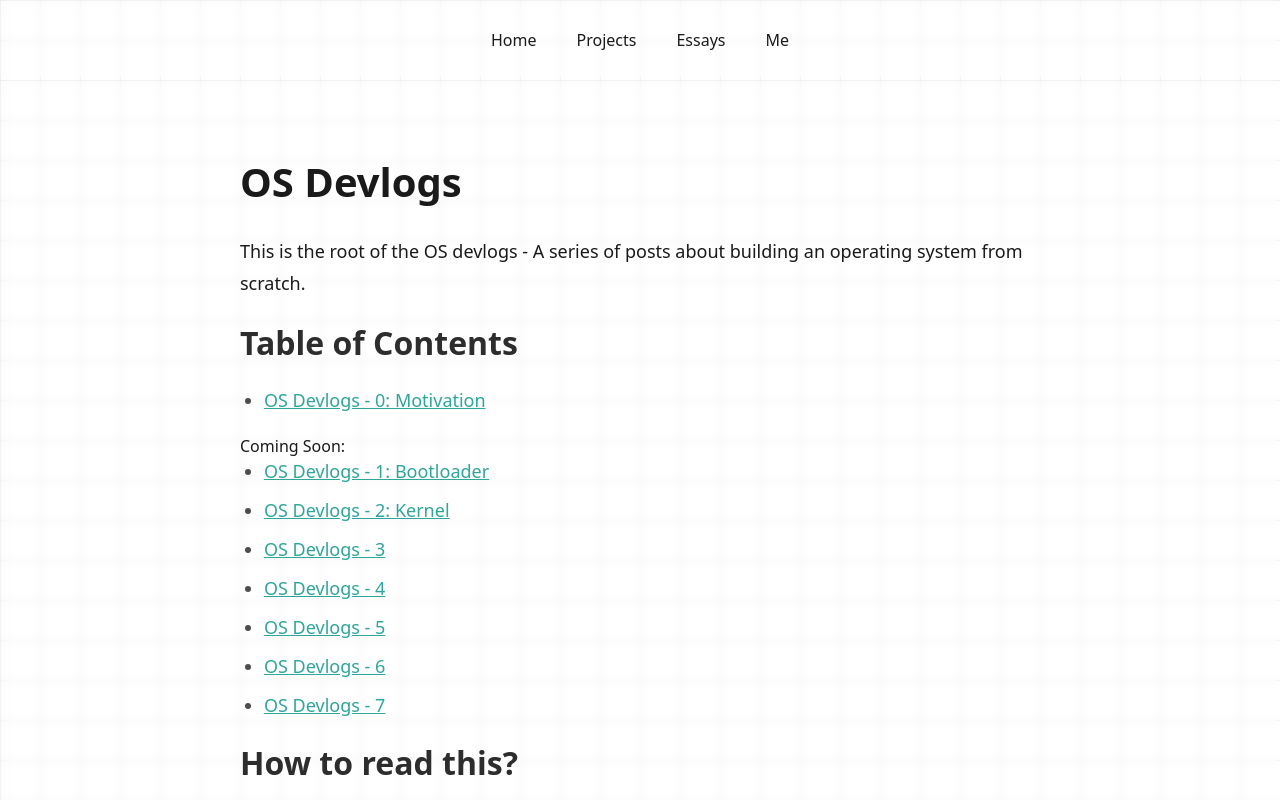
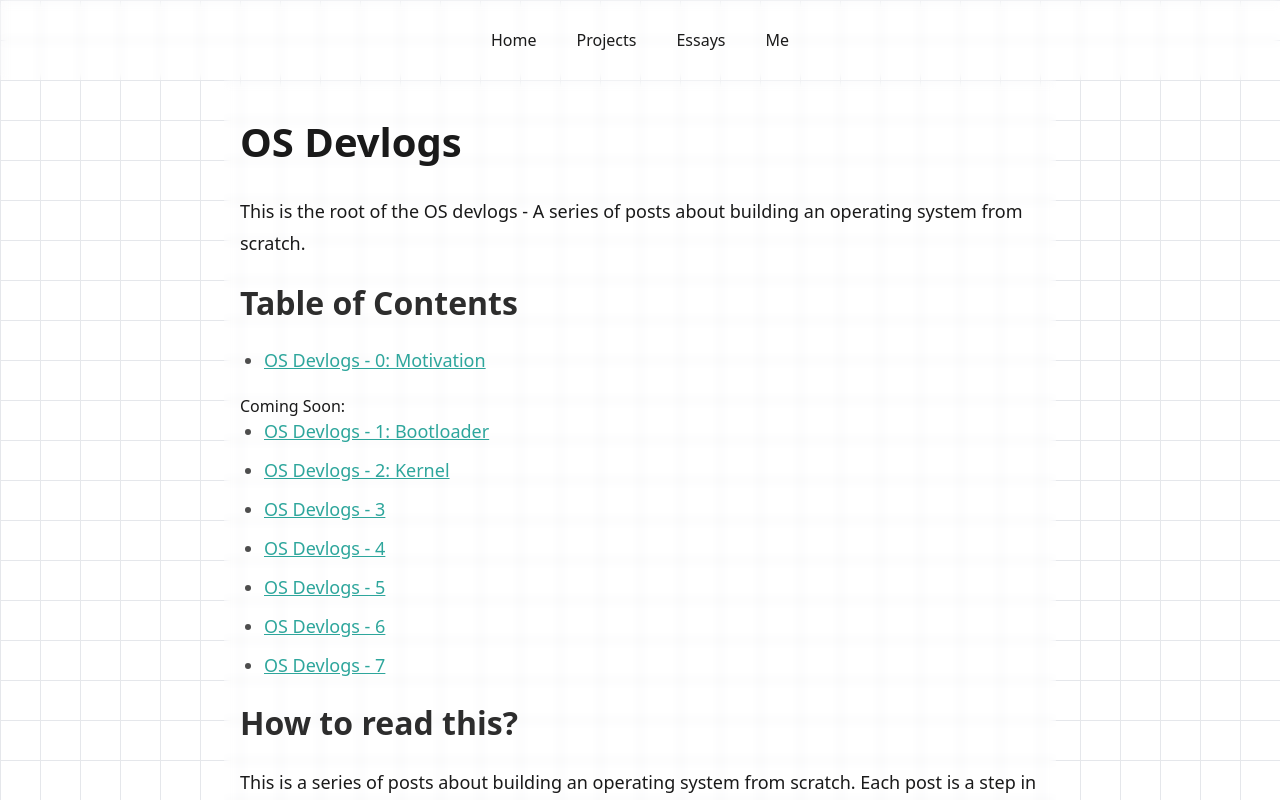
Before and after one commit to theyashwanthsai/DigitalGarden, a React (Vite) app: page /osdevlogs/root in a window 1280 px wide. Shown: the top 800 px of the page. Built offline with nearby package versions, Linux system fonts and the light colour scheme; a small style sheet from the web is missing.

Commit message:
Added new style

```diff
--- a/src/components/ArticlePage.jsx
+++ b/src/components/ArticlePage.jsx
@@ -54,9 +54,9 @@ function ArticlePage() {
   };
 
   return (
-    <div className="article-container backdrop-blur-sm bg-white/30">
-      <div className="article-content">
-        <div className="markdown-content ">
+    // <div className="article-container ">
+
+        <div className="markdown-content backdrop-blur-sm bg-white/30">
           <Markdown
             remarkPlugins={[remarkGfm]}
             rehypePlugins={[rehypeRaw]}
@@ -65,8 +65,8 @@ function ArticlePage() {
             {markdownContent}
           </Markdown>
         </div>
-      </div>
-    </div>
+      // </div>
+
   );
 }
 
```
